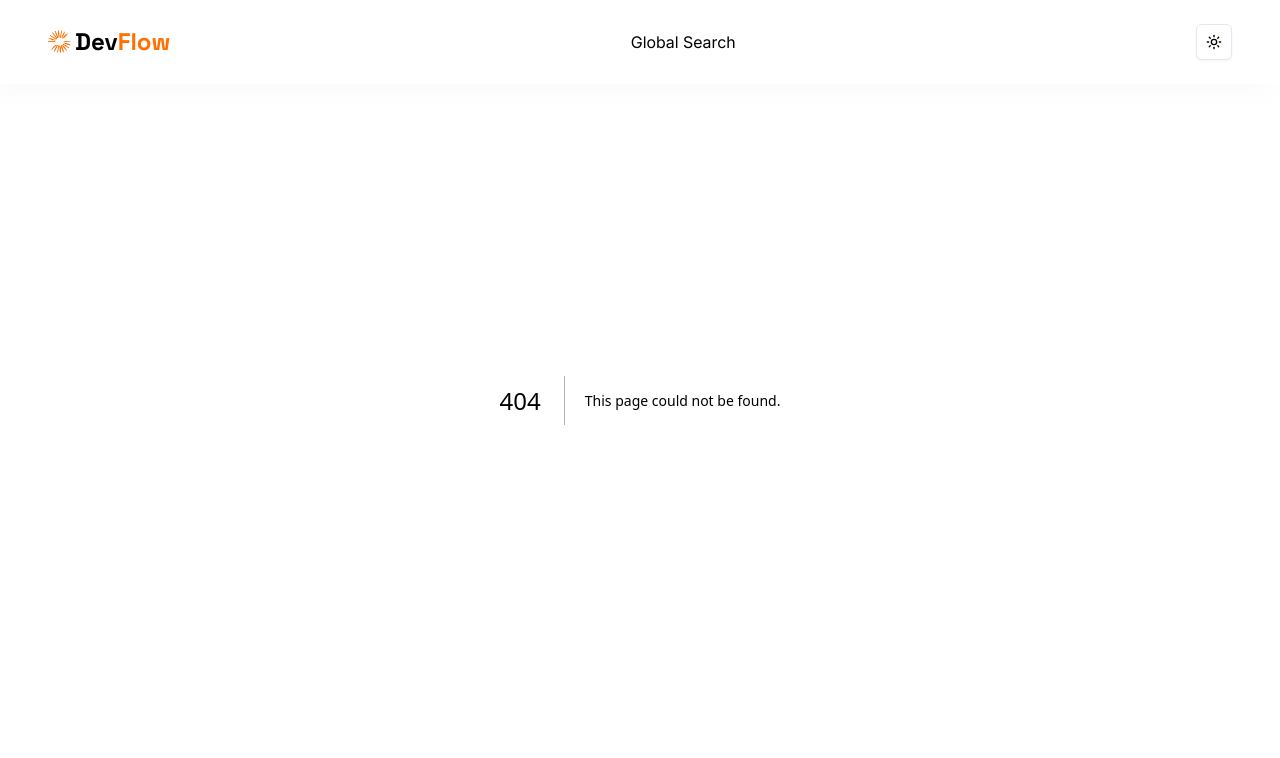
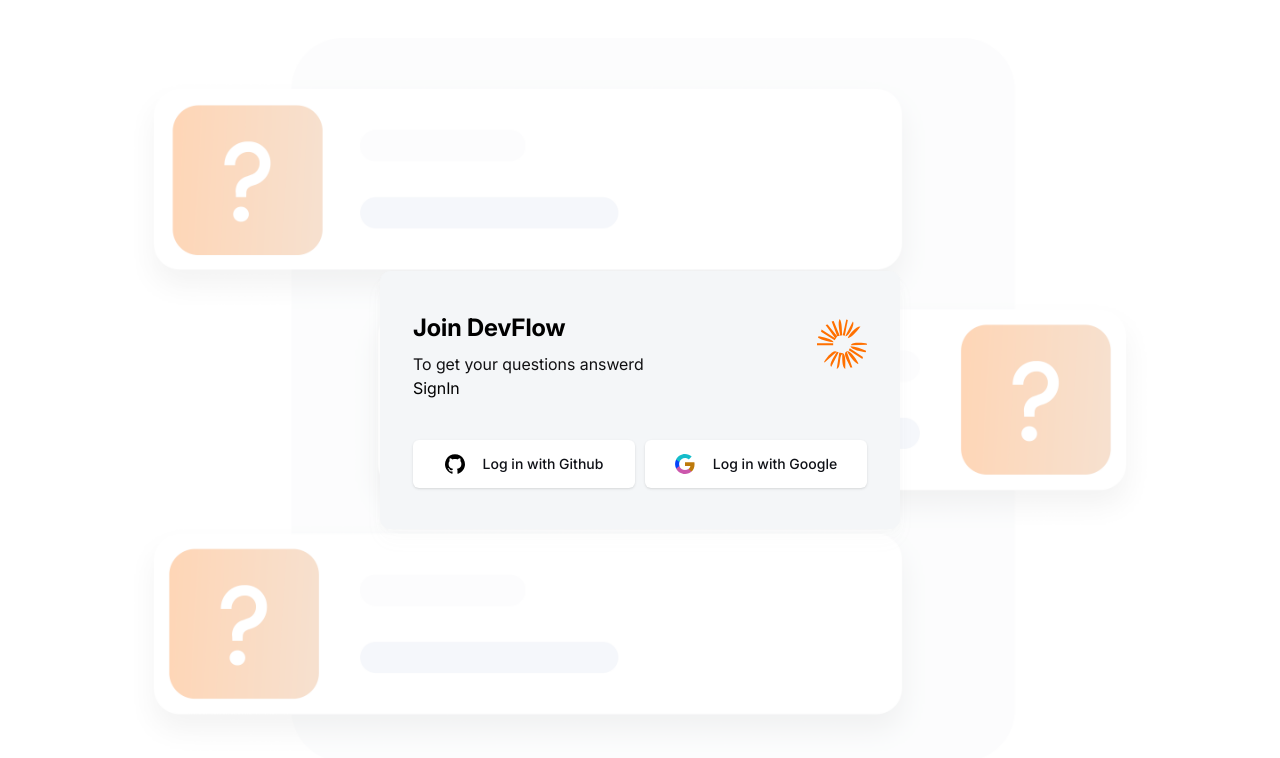
Before and after one commit to mazam1573/nextjs-15, a Next.js app: page /sign-in in a window 1280 px wide. Before the commit this address had no page. Shown: the top 758 px of the page. Built offline with nearby package versions, Linux system fonts and the light colour scheme.

Commit message:
Auth setup

```diff
--- /dev/null
+++ b/app/(auth)/layout.tsx
@@ -0,0 +1,30 @@
+import SocialAuthForm from "@/components/forms/SocialAuthForm";
+import React, { ReactNode } from "react";
+
+const AuthLayout = ({ children }: { children: ReactNode }) => {
+  return (
+    <main className="flex min-h-screen items-center justify-center bg-auth-light dark:bg-auth-dark bg-center bg-no-repeat bg-cover px-4 py-10">
+      <section className="light-border background-light800_dark200 shadow-light100_dark100 min-w-full rounded-[10px] border px-4 py-10 shadow-md sm:min-w-[520px] sm:px-8">
+        <div className="flex items-center justify-between gap-2">
+          <div className="space-y-2.5">
+            <h1 className="h2-bold text-dark100_light900">Join DevFlow</h1>
+            <p className="paragraph-regular text-dark500_light400">
+              To get your questions answerd
+            </p>
+          </div>
+          <img
+            src="/images/site-logo.svg"
+            alt="DevFlow Logo"
+            width={50}
+            height={50}
+            className="object-contain"
+          />
+        </div>
+        {children}
+        <SocialAuthForm />
+      </section>
+    </main>
+  );
+};
+
+export default AuthLayout;
--- /dev/null
+++ b/app/(auth)/sign-in/page.tsx
@@ -0,0 +1,7 @@
+import React from "react";
+
+const SignIn = () => {
+  return <div>SignIn</div>;
+};
+
+export default SignIn;
--- /dev/null
+++ b/app/(auth)/sign-up/page.tsx
@@ -0,0 +1,7 @@
+import React from "react";
+
+const SignUp = () => {
+  return <div>SignUp</div>;
+};
+
+export default SignUp;
--- /dev/null
+++ b/app/(root)/layout.tsx
@@ -0,0 +1,13 @@
+import Navbar from "@/components/navigation/nvabar";
+import React, { ReactNode } from "react";
+
+const RootLayout = ({ children }: { children: ReactNode }) => {
+  return (
+    <main>
+      <Navbar></Navbar>
+      {children}
+    </main>
+  );
+};
+
+export default RootLayout;
--- a/app/layout.tsx
+++ b/app/layout.tsx
@@ -2,7 +2,6 @@
 import localFont from "next/font/local";
 import "./globals.css";
 import ThemeProvider from "@/context/Theme";
-import Navbar from "@/components/navigation/nvabar";
 
 const inter = localFont({
   src: "./fonts/InterVF.ttf",
@@ -41,7 +40,6 @@
           enableSystem
           disableTransitionOnChange
         >
-          <Navbar></Navbar>
           {children}
         </ThemeProvider>
       </body>
--- /dev/null
+++ b/components/forms/SocialAuthForm.tsx
@@ -0,0 +1,34 @@
+import React from "react";
+import { Button } from "../ui/button";
+import Image from "next/image";
+
+const SocialAuthForm = () => {
+  const buttonClass =
+    "background-dark400_light900 body-medium text-dark200_light800 min-h-12 flex-1 px-4 py-3.5";
+  return (
+    <div className="mt-10 flex flex-wrap gap-2.5">
+      <Button className={buttonClass}>
+        <Image
+          src="/icons/github.svg"
+          alt="Github Logo"
+          width={20}
+          height={20}
+          className="invert-colors mr-2.5 object-contain"
+        />
+        <span>Log in with Github</span>
+      </Button>
+      <Button className={buttonClass}>
+        <Image
+          src="/icons/google.svg"
+          alt="Google Logo"
+          width={20}
+          height={20}
+          className="invert-colors mr-2.5 object-contain"
+        />
+        <span>Log in with Google</span>
+      </Button>
+    </div>
+  );
+};
+
+export default SocialAuthForm;
```
Also changed, not shown: app/(root)/page.tsx (renamed from app/page.tsx).
